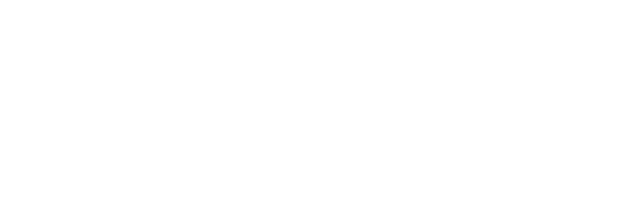
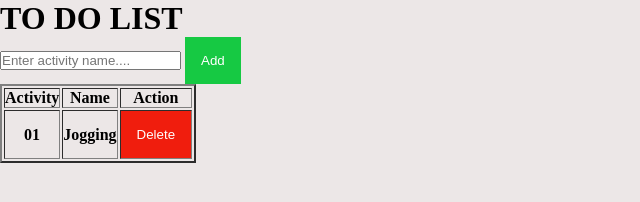
Before and after one commit to mpho97/To-do-list, a plain HTML site: page index.html in a window 1280 px wide. Shown: the whole page, without its empty margins (0-640 px from the left). Drawn offline with Linux system fonts and the light colour scheme.

Commit message:
2. Creating Html and css for todo list

```diff
--- a/index.html
+++ b/index.html
@@ -8,7 +8,27 @@
 </head>
 <body>
     <div id="container">
-
+        <h1>TO DO LIST</h1>
+        <form>
+            <input type="text" id="activity_name" placeholder="Enter activity name....">
+            <button id="add-btn" class="btn">Add</button>
+        </form>
+        <table border="2">
+            <thead>
+                <tr>
+                    <th>Activity</th>
+                    <th>Name</th>
+                    <th>Action</th>
+                </tr>
+            </thead>
+            <tbody>
+                <tr>
+                    <th>01</th>
+                    <th>Jogging</th>
+                    <th><button  id="delete-btn" class="btn">Delete</button></th>
+                </tr>
+            </tbody>
+        </table>
     </div>
     <script type="module" src="ui/js/index.js"></script>
 </body>
--- a/ui/css/style.css
+++ b/ui/css/style.css
@@ -1,5 +1,28 @@
+:root{
+    --backcolor: rgb(236, 231, 231);
+    --add-btn: rgb(22, 201, 67);
+    --delete-btn: rgb(240, 29, 13);
+}
+
 *{
     padding: 0;
     margin: 0;
     box-sizing: border-box;
 }
+.btn{
+    padding: 1rem;
+    color: #fff;
+    border: none;
+    cursor: pointer;
+}
+#add-btn{
+    background-color: var(--add-btn);
+}
+#delete-btn{
+    background-color: var(--delete-btn);
+}
+#container{
+    width: 100%;
+    height: 100vh;
+    background-color: var(--backcolor);
+}
```
